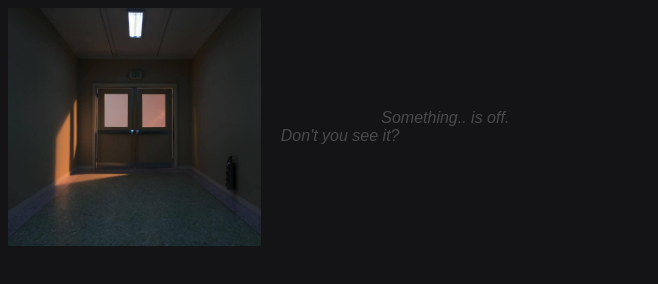
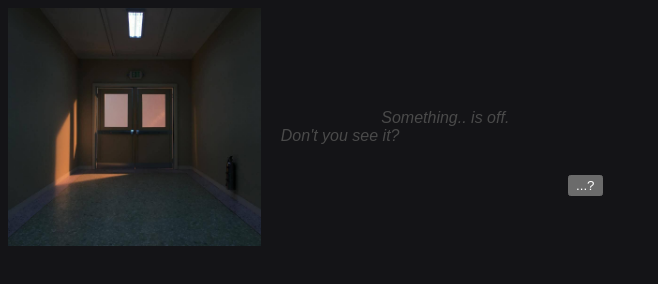
Before and after one commit to stinkyiria/intro, a plain HTML site: page index.html in a window 1280 px wide. Shown: the whole page, without its empty margins (0-658 px from the left). Drawn offline with Linux system fonts and the light colour scheme; a web font is replaced by a local one.

Commit message:
button
also parents

```diff
--- a/im.css
+++ b/im.css
@@ -16,7 +16,15 @@ html {
     color: #4A4A4A;
 }
 
+.class2 {
+    position: absolute;
+    bottom: 50px;
+    left: 560px;
+    color-scheme: dark;
+}
+
 .btogether {
+    position: relative;
     display: flex;
     align-items: center;
     gap: 20px;
--- a/index.html
+++ b/index.html
@@ -14,6 +14,7 @@
         <div class="btogether">
             <img id="id1" src=".\images\end.jpg" alt="image">
             <div class="class1"><i>Something.. is off. Don't you see it?</i></div>
+            <button class="class2">...?</button>
         </div>
         <script src="iria.js" defer></script>
     </body>
```
